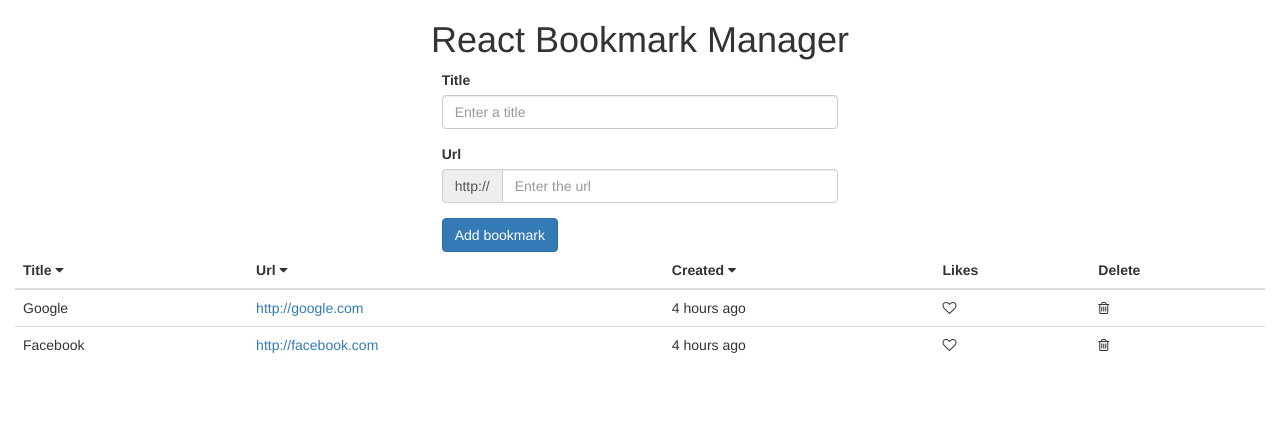
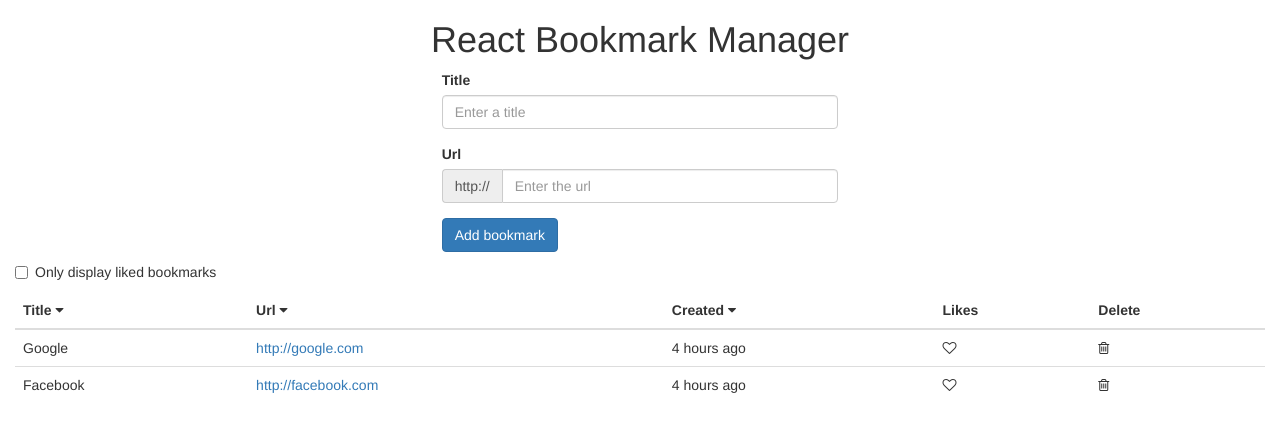
Before and after one commit to patrickshaughnessy/React-Bookmark-Manager, a React app: page / in a window 1280 px wide. Shown: the top 432 px of the page. Built offline with nearby package versions, Linux system fonts and the light colour scheme.

Commit message:
filter by liked bookmarks

```diff
--- a/public/BookmarksTable.js
+++ b/public/BookmarksTable.js
@@ -4,6 +4,7 @@ var moment = require('moment')
 import keygen from './keygen';
 import Caret from './Caret';
 import Heart from './Heart';
+import OnlyLiked from './OnlyLiked';
 import Trash from './Trash';
 
 export default class extends React.Component {
@@ -17,8 +18,14 @@ export default class extends React.Component {
         {header: 'created', descending: true}
       ],
       sortIndex: 2,
-      liked: []
+      liked: [],
+      onlyLiked: false
     }
+  }
+
+  toggleOnlyLiked(){
+    let onlyLiked = !this.state.onlyLiked;
+    this.setState({onlyLiked: onlyLiked})
   }
 
   deleteBookmark(i){
@@ -43,7 +50,6 @@ export default class extends React.Component {
 
   generateHeaders(bookmarks){
     return Object.keys(bookmarks[0]).map((header, i) => {
-      console.log('inside generate - filters: ', this.state.sortFilters[i])
       header = header.charAt(0).toUpperCase() + header.slice(1);
       return <th key={keygen()}>
                 {header} <Caret toggleSort={this.toggleSort.bind(this, i)}
@@ -102,7 +108,27 @@ export default class extends React.Component {
         }
       });
 
+      if (this.state.onlyLiked){
+        bookmarks = bookmarks.filter(bookmark => {
+          return this.state.liked.indexOf(bookmark.created) > -1
+        });
+        if (!bookmarks.length) {
           return (
+            <div>
+              <OnlyLiked toggleOnlyLiked={this.toggleOnlyLiked.bind(this)}
+                         checked={this.state.onlyLiked} />
+              <h4 className="noBookmarks">... No bookmarks favorited ...</h4>
+            </div>
+          )
+        }
+      }
+
+      return (
+        <div>
+          <div>
+            <OnlyLiked toggleOnlyLiked={this.toggleOnlyLiked.bind(this)}
+                       checked={this.state.onlyLiked} />
+          </div>
           <div className="table-responsive">
             <table className="table">
               <thead>
@@ -117,6 +143,7 @@ export default class extends React.Component {
               </tbody>
             </table>
           </div>
+        </div>
       )
     }
   }
--- a/public/Caret.js
+++ b/public/Caret.js
@@ -16,7 +16,6 @@ export default class extends React.Component {
   }
 
   render(){
-    console.log('inside caret', this.props.info)
     if (this.state.info.descending){
       return (
         <i onClick={this.handleClick.bind(this)} className="fa fa-caret-down"></i>
--- /dev/null
+++ b/public/OnlyLiked.js
@@ -0,0 +1,21 @@
+import React from 'react';
+
+export default class extends React.Component {
+  constructor(props){
+    super(props);
+  }
+
+  handleChange(e){
+    this.props.toggleOnlyLiked();
+  }
+
+  render(){
+    return (
+      <div className="checkbox">
+        <label>
+          <input onChange={this.handleChange.bind(this)} checked={this.props.checked} type="checkbox" /> Only display liked bookmarks
+        </label>
+      </div>
+    )
+  }
+}
```
Lines whose indentation alone changed are shown as unchanged.
